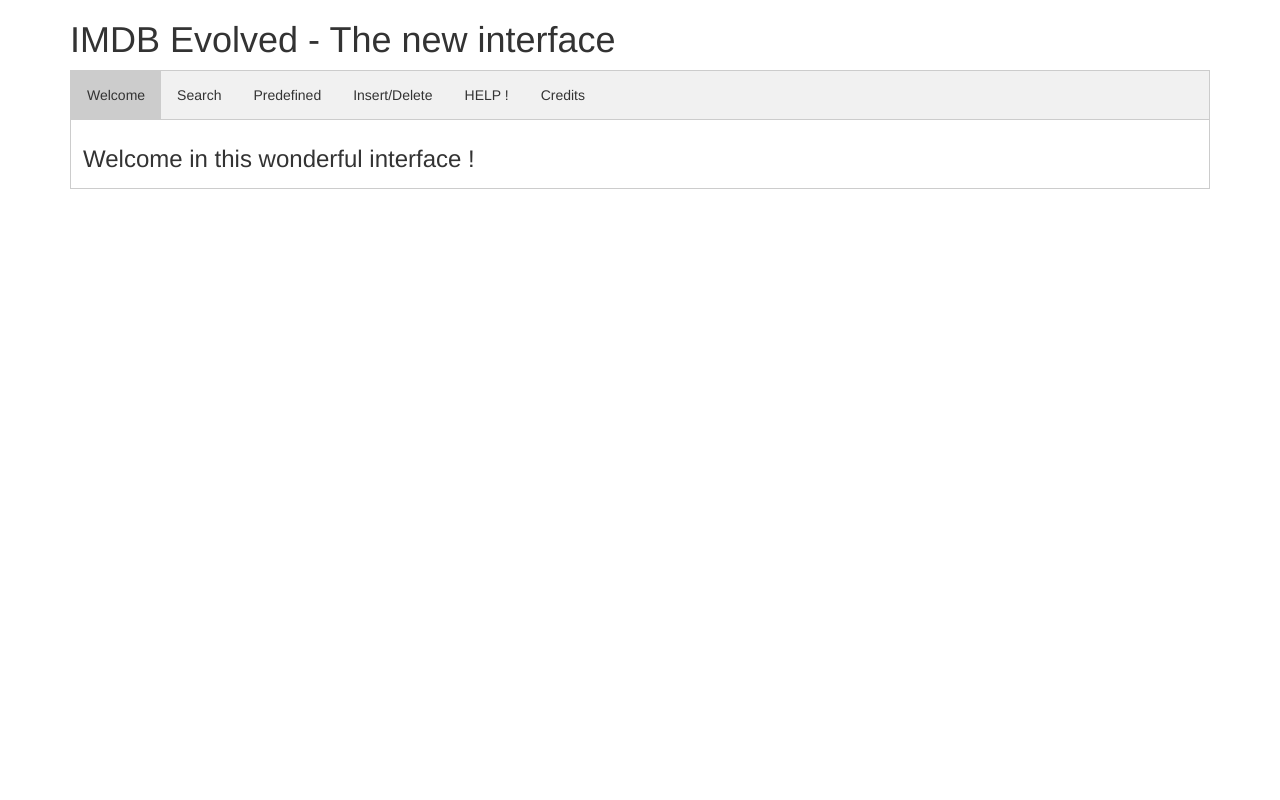
After one commit to Battleman/cs322-database, a PHP site: page / in a window 1280 px wide. The commit adds this page. Run offline with PHP 8.4, Linux system fonts and the light colour scheme.

Commit message:
website and merger

```diff
--- /dev/null
+++ b/website/index.css
@@ -0,0 +1,35 @@
+ /* Style the tab */
+ .tab {
+    overflow: hidden;
+    border: 1px solid #ccc;
+    background-color: #f1f1f1;
+}
+
+/* Style the buttons that are used to open the tab content */
+.tab button {
+    background-color: inherit;
+    float: left;
+    border: none;
+    outline: none;
+    cursor: pointer;
+    padding: 14px 16px;
+    transition: 0.3s;
+}
+
+/* Change background color of buttons on hover */
+.tab button:hover {
+    background-color: #ddd;
+}
+
+/* Create an active/current tablink class */
+.tab button.active {
+    background-color: #ccc;
+}
+
+/* Style the tab content */
+.tabcontent {
+    display: none;
+    padding: 6px 12px;
+    border: 1px solid #ccc;
+    border-top: none;
+}
--- /dev/null
+++ b/website/index.html
@@ -0,0 +1,64 @@
+<!DOCTYPE <!DOCTYPE html>
+<html lang=en-GB>
+
+<head>
+    <meta charset="utf-8" />
+    <title>DB 2018 - Groupe 4</title>
+
+    <!-- Latest compiled and minified CSS -->
+    <link rel="stylesheet" href="https://maxcdn.bootstrapcdn.com/bootstrap/3.3.7/css/bootstrap.min.css">
+
+    <!-- jQuery library -->
+    <script src="https://ajax.googleapis.com/ajax/libs/jquery/3.3.1/jquery.min.js"></script>
+
+    <!-- Latest compiled JavaScript -->
+    <script src="https://maxcdn.bootstrapcdn.com/bootstrap/3.3.7/js/bootstrap.min.js"></script>
+
+    <meta name="viewport" content="width=device-width, initial-scale=1">
+
+    <link rel="stylesheet" type="text/css" media="screen" href="index.css">
+    <script src="index.js"></script>
+</head>
+
+<body>
+    <div class="container">
+        <h1>IMDB Evolved - The new interface</h1>
+
+        <div class="tab">
+            <button class="tablinks" onclick="openTab(event, 'Welcome')" id="defaultOpen">Welcome</button>
+            <button class="tablinks" onclick="openTab(event, 'Search')">Search</button>
+            <button class="tablinks" onclick="openTab(event, 'Predefined')">Predefined</button>
+            <button class="tablinks" onclick="openTab(event, 'I/D')">Insert/Delete</button>
+            <button class="tablinks" onclick="openTab(event, 'Help')">HELP !</button>
+            <button class="tablinks" onclick="openTab(event, 'Credits')">Credits</button>
+        </div>
+
+        <div id="Welcome" class="tabcontent">
+            <h3>Welcome in this wonderful interface !</h3>
+        </div>
+        <div id="Search" class="tabcontent">
+            <form action="query.php" method="POST">
+                <fieldset>
+                    <legend>Your first query</legend>
+                    Search the whole database:
+                    <input type="text" name="input_country">
+                    <br>
+                    <input type="submit" value="Submit">
+                    <input type="reset">
+                </fieldset>
+            </form>
+        </div>
+        <div id="Predefined" , class="tabcontent">
+            <h3>Predefined queries</h3>
+        </div>
+        <div id="I/D", class="tabcontent">
+            <h3>You can't insert something in the database, this is forbidden</h3>
+        </div>
+    </div>
+    <script>
+        //open the welcome tab
+        document.getElementById("defaultOpen").click();
+    </script>
+</body>
+
+</html>
--- /dev/null
+++ b/website/index.js
@@ -0,0 +1,20 @@
+function openTab(evt, tabName) {
+    // Declare all variables
+    var i, tabcontent, tablinks;
+
+    // Get all elements with class="tabcontent" and hide them
+    tabcontent = document.getElementsByClassName("tabcontent");
+    for (i = 0; i < tabcontent.length; i++) {
+        tabcontent[i].style.display = "none";
+    }
+
+    // Get all elements with class="tablinks" and remove the class "active"
+    tablinks = document.getElementsByClassName("tablinks");
+    for (i = 0; i < tablinks.length; i++) {
+        tablinks[i].className = tablinks[i].className.replace(" active", "");
+    }
+
+    // Show the current tab, and add an "active" class to the button that opened the tab
+    document.getElementById(tabName).style.display = "block";
+    evt.currentTarget.className += " active";
+}
```
Also changed, not shown: website/main.html (deleted, +0 -25 lines), website/query.php (+31 -43 lines), website/test.html (added, +11 -0 lines), website/welcome.php (added, +8 -0 lines), 1 other file.
